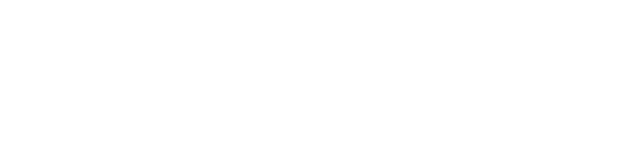
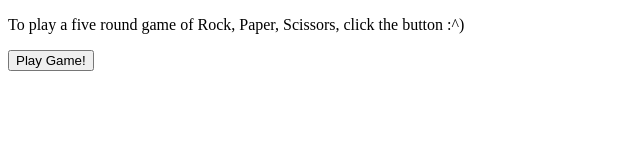
Before and after one commit to Celus8/rock-paper-scissors, a plain HTML site: page index.html in a window 1280 px wide. Shown: the whole page, without its empty margins (0-640 px from the left). Drawn offline with Linux system fonts and the light colour scheme.

Commit message:
Improve playability and give some interface

```diff
--- a/index.html
+++ b/index.html
@@ -8,5 +8,7 @@
     <title>Document</title>
 </head>
 <body>
+    <p>To play a five round game of Rock, Paper, Scissors, click the button :^)</p>
+    <input id="playButton" type="button" value="Play Game!" onclick="game();">
 </body>
 </html>
```
